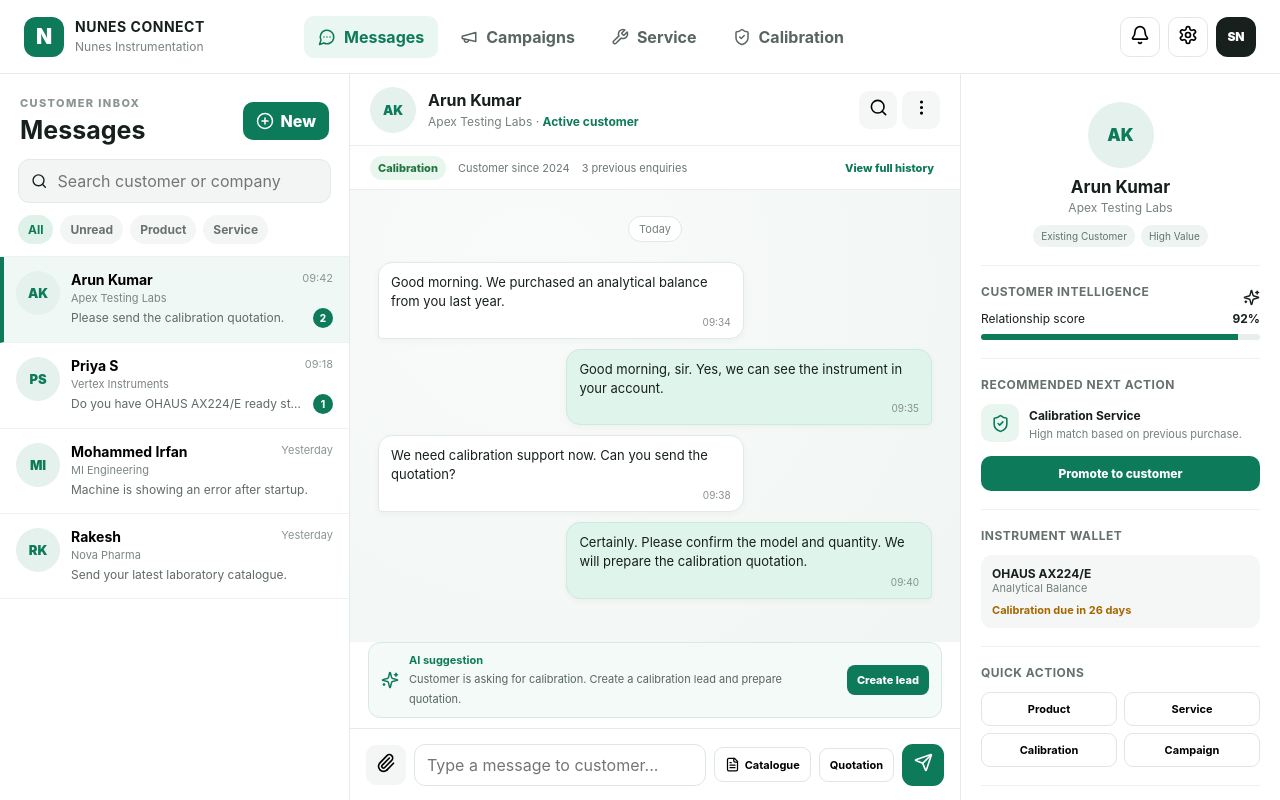
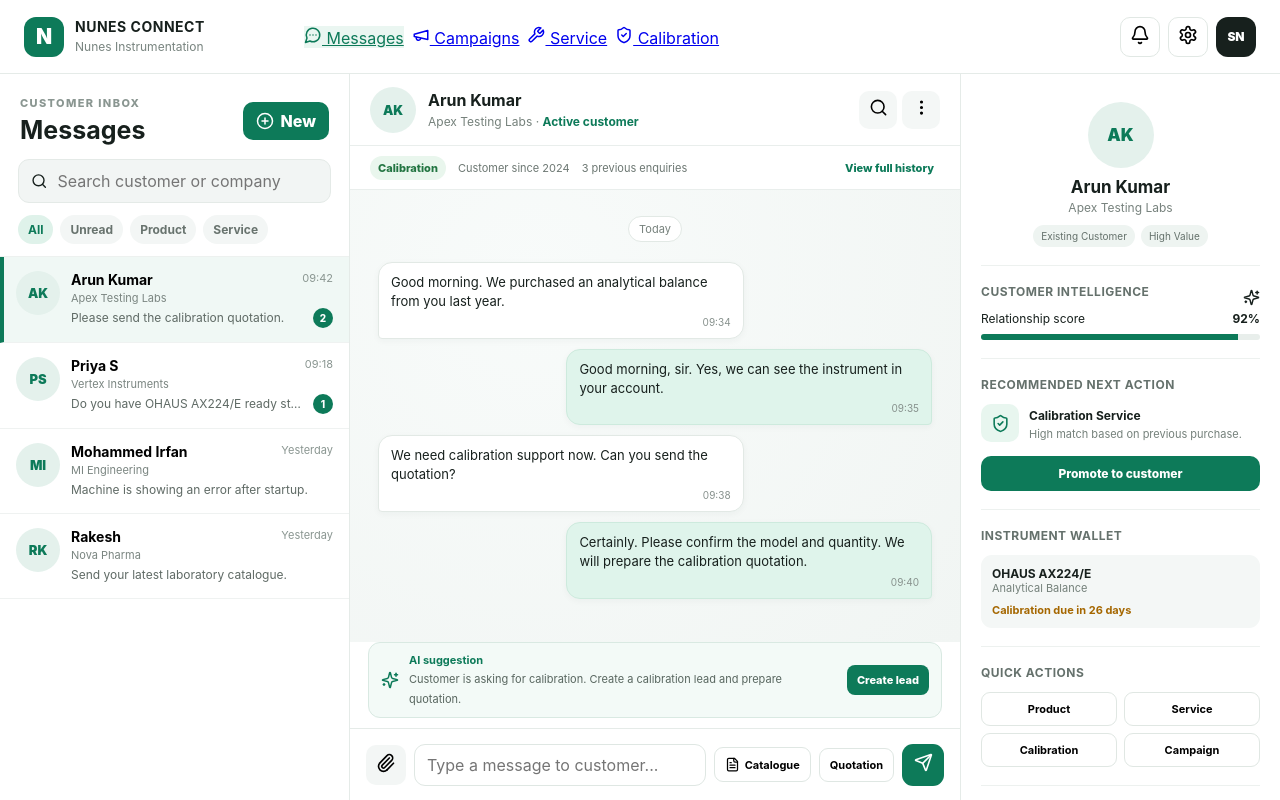
Before and after one commit to Nunes-instruments/Company_Messager, a Next.js app: page / in a window 1280 px wide. Built offline with nearby package versions, Linux system fonts and the light colour scheme.

Commit message:
feat: make primary navigation functional

```diff
--- a/app/page.tsx
+++ b/app/page.tsx
@@ -15,6 +15,7 @@ import {
   Sparkles,
   Wrench,
 } from "lucide-react";
+import Link from "next/link";
 import { useMemo, useState } from "react";
 
 type Conversation = {
@@ -130,18 +131,18 @@ export default function Home() {
         </div>
 
         <nav className="mainNav">
-          <button className="navActive">
+          <Link className="navActive" href="/">
             <MessageCircleMore size={18} /> Messages
-          </button>
-          <button>
+          </Link>
+          <Link href="/campaigns">
             <Megaphone size={18} /> Campaigns
-          </button>
-          <button>
+          </Link>
+          <Link href="/service">
             <Wrench size={18} /> Service
-          </button>
-          <button>
+          </Link>
+          <Link href="/calibration">
             <ShieldCheck size={18} /> Calibration
-          </button>
+          </Link>
         </nav>
 
         <div className="topActions">
```
